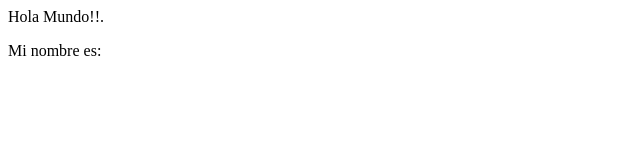
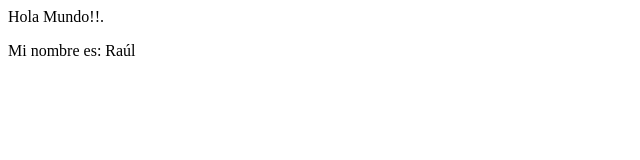
Before and after one commit to raulmart20/uax-devops-01, a plain HTML site: page index.html in a window 1280 px wide. Shown: the full height of the page, 0-640 px from the left. Drawn offline with Linux system fonts and the light colour scheme.

Commit message:
UPDATE index.html: added my name

```diff
--- a/index.html
+++ b/index.html
@@ -4,6 +4,6 @@
     </head>
     <body>
         <p>Hola Mundo!!.</p>
-	<p>Mi nombre es: <p>
+	<p>Mi nombre es: Raúl <p>
     </body>
 </html>
```
